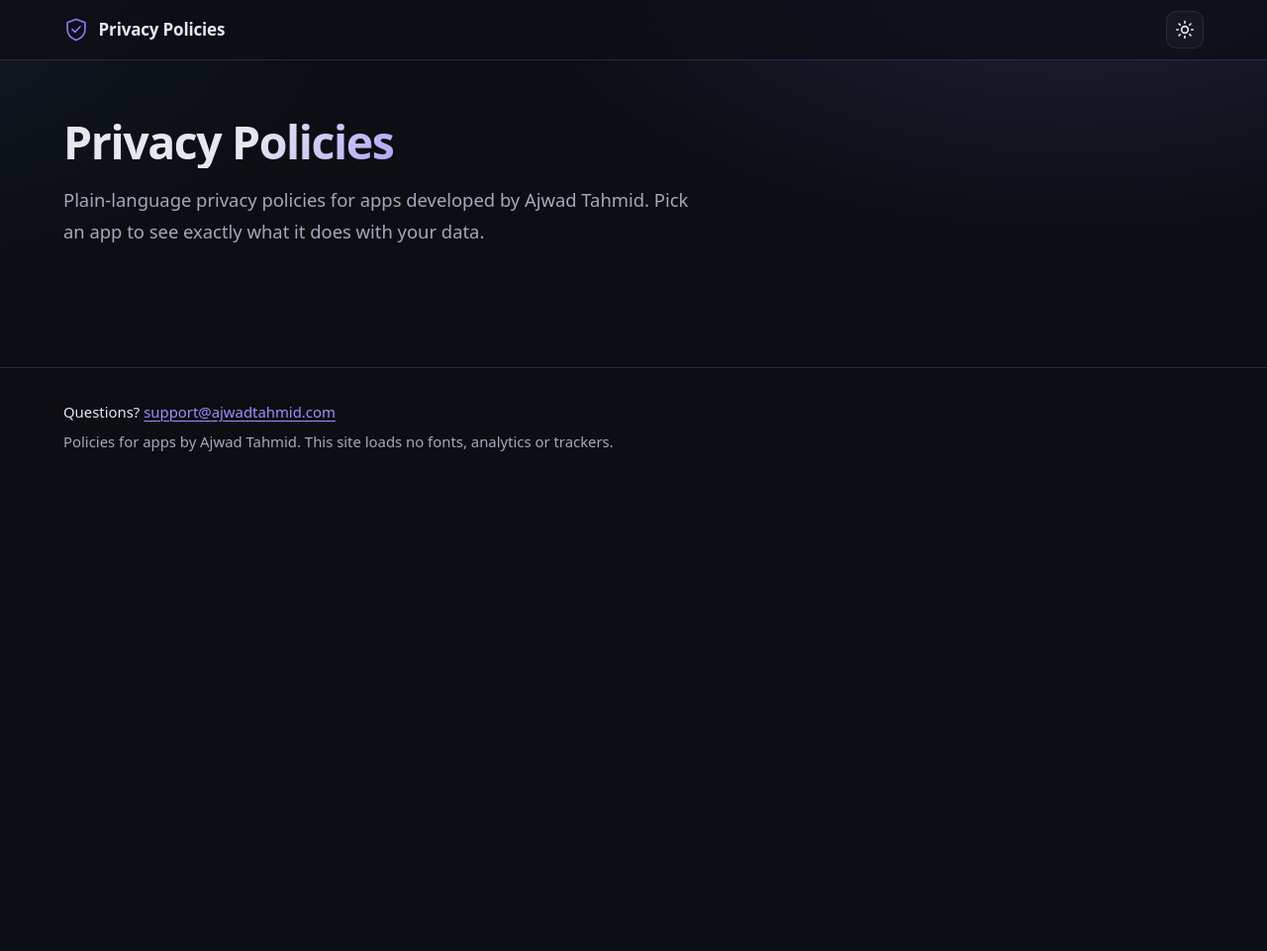
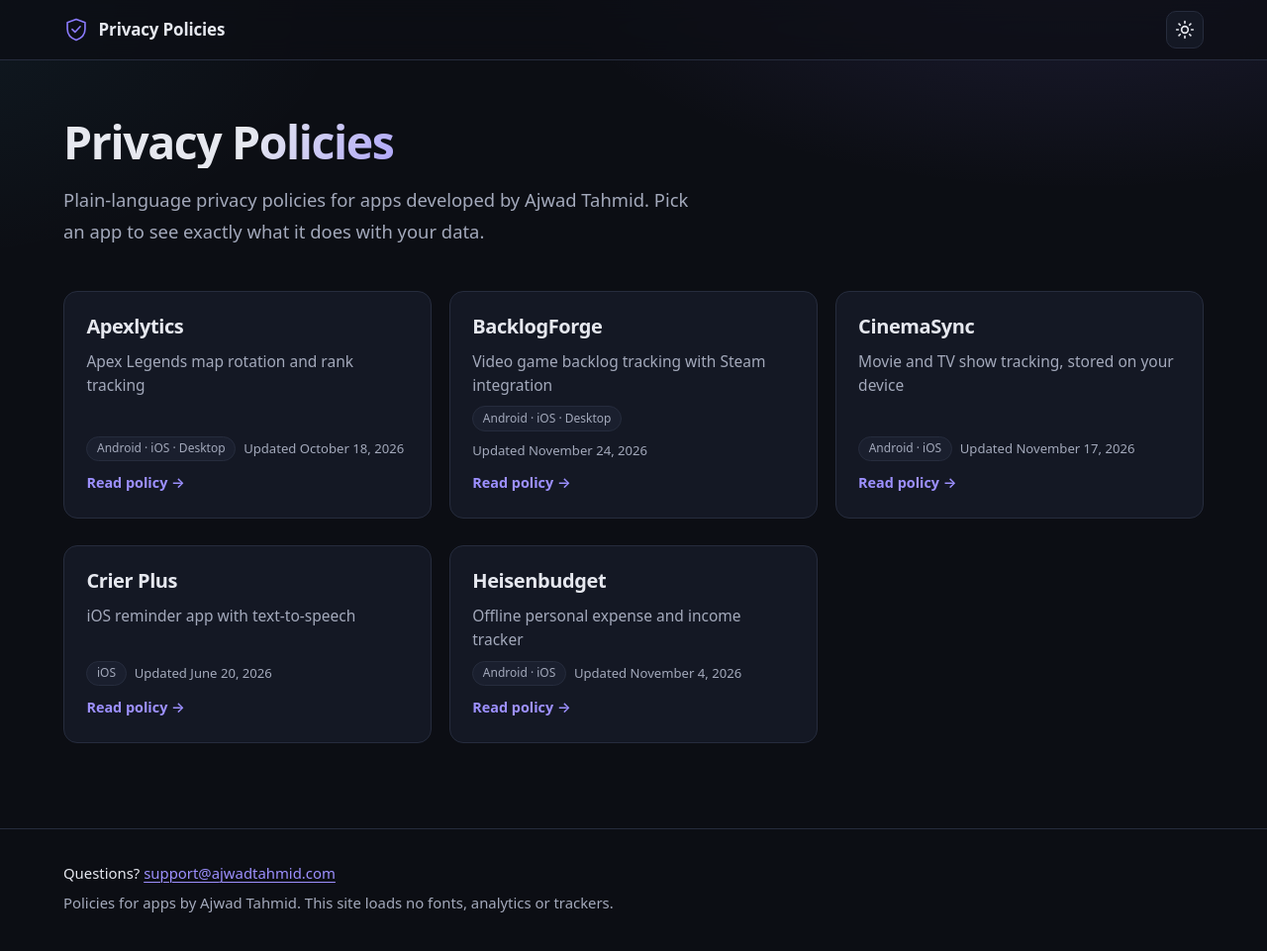
Before and after one commit to ajwadtahmid/privacy-policies, a Jekyll site: the page built from index.md, in a window 1280 px wide and 962 px high. Shown: the whole window at 99% size. Built offline with Jekyll 4.4.1, drawn with Linux system fonts in a browser that asks for light colours.

Commit message:
Add front matter to policies for site cards and metadata; refresh CinemaSync blurb
Co-Authored-By: Claude Sonnet 5.5 <noreply@anthropic.com>

```diff
--- a/Apexlytics.md
+++ b/Apexlytics.md
@@ -1,3 +1,13 @@
+---
+title: "Privacy Policy — Apexlytics"
+description: "Privacy policy for Apexlytics."
+policy: true
+app: "Apexlytics"
+summary: "Apex Legends map rotation and rank tracking"
+platforms: "Android · iOS · Desktop"
+updated: "October 18, 2026"
+---
+
 # Privacy Policy — Apexlytics
 
 | | |
--- a/BacklogForge.md
+++ b/BacklogForge.md
@@ -1,3 +1,13 @@
+---
+title: "Privacy Policy — BacklogForge"
+description: "Privacy policy for BacklogForge."
+policy: true
+app: "BacklogForge"
+summary: "Video game backlog tracking with Steam integration"
+platforms: "Android · iOS · Desktop"
+updated: "November 24, 2026"
+---
+
 # Privacy Policy — BacklogForge
 
 | | |
--- a/CinemaSync.md
+++ b/CinemaSync.md
@@ -1,3 +1,13 @@
+---
+title: "Privacy Policy — CinemaSync"
+description: "Privacy policy for CinemaSync."
+policy: true
+app: "CinemaSync"
+summary: "Movie and TV show tracking, stored on your device"
+platforms: "Android · iOS"
+updated: "November 17, 2026"
+---
+
 # CinemaSync Privacy Policy
 
 | | |
--- a/Crier-Plus.md
+++ b/Crier-Plus.md
@@ -1,3 +1,13 @@
+---
+title: "Privacy Policy — Crier Plus"
+description: "Privacy policy for Crier Plus."
+policy: true
+app: "Crier Plus"
+summary: "iOS reminder app with text-to-speech"
+platforms: "iOS"
+updated: "June 20, 2026"
+---
+
 # Privacy Policy — Crier Plus
 
 | | |
--- a/Heisenbudget.md
+++ b/Heisenbudget.md
@@ -1,3 +1,13 @@
+---
+title: "Privacy Policy — Heisenbudget"
+description: "Privacy policy for Heisenbudget."
+policy: true
+app: "Heisenbudget"
+summary: "Offline personal expense and income tracker"
+platforms: "Android · iOS"
+updated: "November 4, 2026"
+---
+
 # Privacy Policy — Heisenbudget
 
 | | |
```
Also changed, not shown: README.md.
